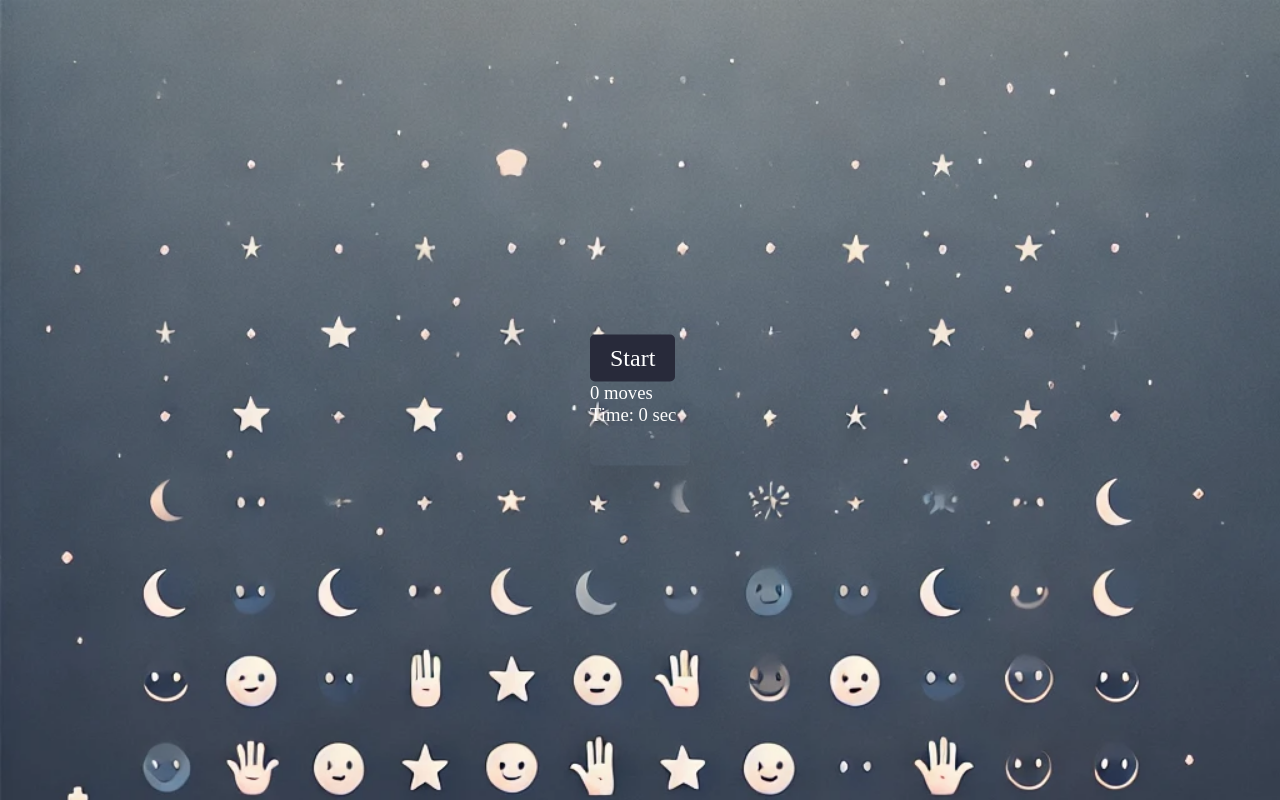
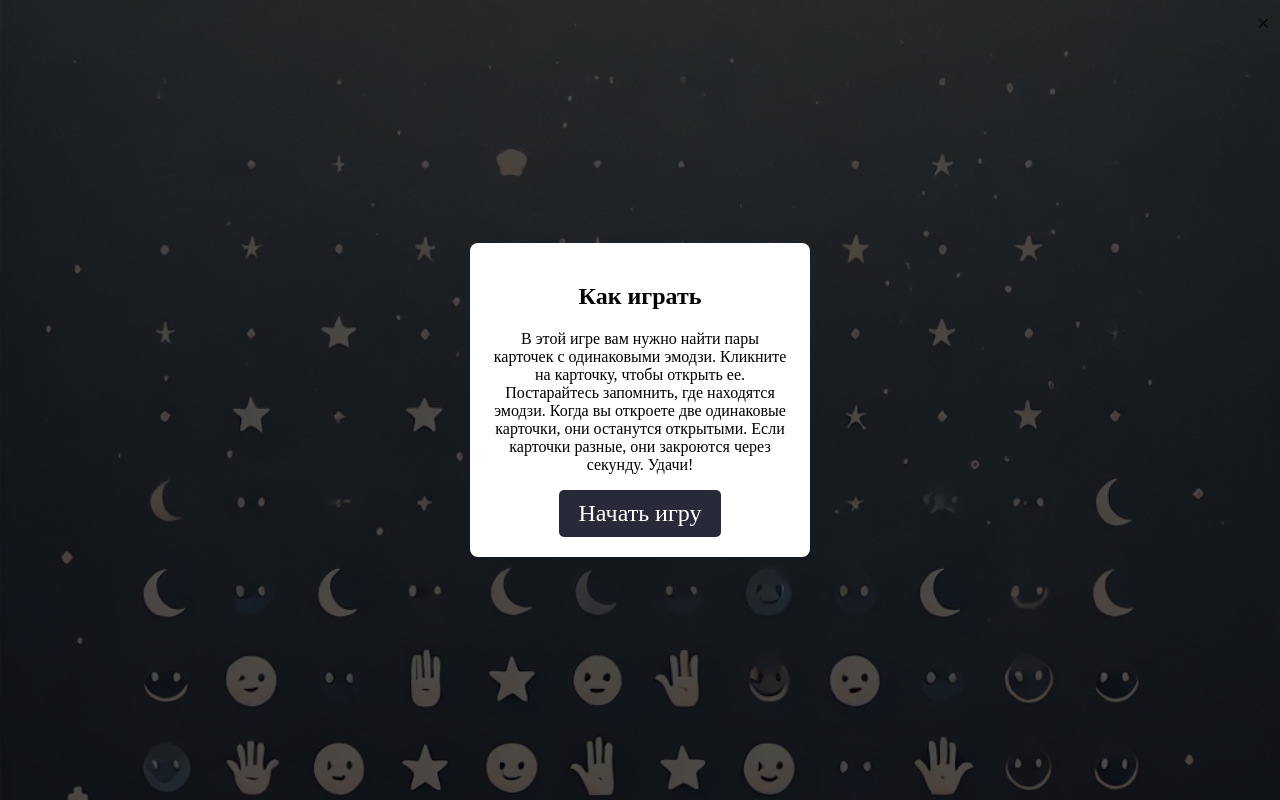
Before and after one commit to kokhanovskaya/random-game-, a plain HTML site: page index.html in a window 1280 px wide. Drawn offline with Linux system fonts and the light colour scheme; a web font is replaced by a local one.

Commit message:
refactor: style of game (Sun October 5 00:05PM)

```diff
--- a/index.html
+++ b/index.html
@@ -21,5 +21,19 @@
             <div class="win">You win</div>
         </div>
     </div>
+    <div class="modal" id="game-description">
+        <div class="modal-content">
+            <span class="close-button" id="close-modal">&times;</span>
+            <h2>Как играть</h2>
+            <p>
+                В этой игре вам нужно найти пары карточек с одинаковыми эмодзи.
+                Кликните на карточку, чтобы открыть ее. Постарайтесь запомнить, где находятся эмодзи.
+                Когда вы откроете две одинаковые карточки, они останутся открытыми.
+                Если карточки разные, они закроются через секунду.
+                Удачи!
+            </p>
+            <button id="start-game">Начать игру</button>
+        </div>
+    </div>
 </body>
 </html>
--- a/script.js
+++ b/script.js
@@ -1,5 +1,5 @@
 const cardSymbols = ['🫵🏻', '🙌🏻', '👩🏻‍🦰', '👩🏻‍💻', '🙇🏻‍♀️', '🫶🏼', '👼🏽', '👆🏽', '🤌🏽', '💅🏽' ];
-let cards = [...cardSymbols, ...cardSymbols]; // Удваиваем символы для создания пар
+let cards = [...cardSymbols, ...cardSymbols];
 
 let moves = 0;
 let matchedPairs = 0;
@@ -14,7 +14,6 @@ const movesCounter = document.querySelector('.moves');
 const timerDisplay = document.querySelector('.timer');
 const winMessage = document.querySelector('.win');
 
-// Перемешиваем массив карточек
 function shuffle(array) {
     for (let i = array.length - 1; i > 0; i--) {
         const j = Math.floor(Math.random() * (i + 1));
@@ -23,7 +22,6 @@ function shuffle(array) {
 }
 
 function startGame() {
-    // Сброс игры
     moves = 0;
     matchedPairs = 0;
     firstCard = null;
@@ -37,7 +35,6 @@ function startGame() {
     shuffle(cards);
     createBoard();
 
-    // Запускаем таймер
     timer = setInterval(() => {
         time++;
         timerDisplay.textContent = `Time: ${time} sec`;
@@ -45,7 +42,7 @@ function startGame() {
 }
 
 function createBoard() {
-    board.innerHTML = ''; // Очищаем доску
+    board.innerHTML = '';
     cards.forEach((symbol, index) => {
         const card = document.createElement('div');
         card.classList.add('card');
@@ -60,7 +57,6 @@ function flipCard(e) {
     if (isChecking) return;
     const clickedCard = e.target;
 
-    // Открываем карту
     clickedCard.classList.add('flipped');
     clickedCard.textContent = clickedCard.dataset.symbol;
 
@@ -78,7 +74,6 @@ function checkForMatch() {
     movesCounter.textContent = `${moves} moves`;
 
     if (firstCard.dataset.symbol === secondCard.dataset.symbol) {
-        // Совпадение
         matchedPairs++;
         resetFlippedCards();
 
@@ -86,7 +81,6 @@ function checkForMatch() {
             gameOver();
         }
     } else {
-        // Нет совпадения
         setTimeout(() => {
             firstCard.classList.remove('flipped');
             secondCard.classList.remove('flipped');
@@ -109,3 +103,19 @@ function gameOver() {
 }
 
 document.querySelector('button').addEventListener('click', startGame);
+
+document.addEventListener('DOMContentLoaded', () => {
+    const modal = document.getElementById('game-description');
+    const closeButton = document.getElementById('close-modal');
+    const startButton = document.getElementById('start-game');
+
+    modal.style.display = 'flex';
+
+    closeButton.addEventListener('click', () => {
+        modal.style.display = 'none';
+    });
+
+    startButton.addEventListener('click', () => {
+        modal.style.display = 'none';
+    });
+});
--- a/style.css
+++ b/style.css
@@ -68,6 +68,7 @@ button {
     display: grid;
     grid-template-columns: repeat(4, auto);
     grid-gap: 20px;
+    box-shadow: 0 4rem 10rem rgba(0, 0, 0, 0.5);
 }
 
 .board-container.flipped .board {
@@ -106,7 +107,7 @@ button {
 
 .card-back {
     transform: rotateY(180deg) rotateZ(50deg);
-    font-size: 60px; /* Увеличенный размер эмодзи */
+    font-size: 60px;
     user-select: none;
     text-align: center;
     line-height: 100px;
@@ -144,3 +145,32 @@ button {
 .highlight {
     color: #6f00fc;
 }
+
+.modal {
+    display: flex;
+    align-items: center;
+    justify-content: center;
+    position: fixed;
+    top: 0;
+    left: 0;
+    width: 100%;
+    height: 100%;
+    background-color: rgba(0, 0, 0, 0.7);
+    z-index: 1000;
+}
+
+.modal-content {
+    background-color: #fff;
+    border-radius: 8px;
+    padding: 20px;
+    text-align: center;
+    width: 300px;
+}
+
+.close-button {
+    cursor: pointer;
+    font-size: 24px;
+    position: absolute;
+    top: 10px;
+    right: 10px;
+}
```
